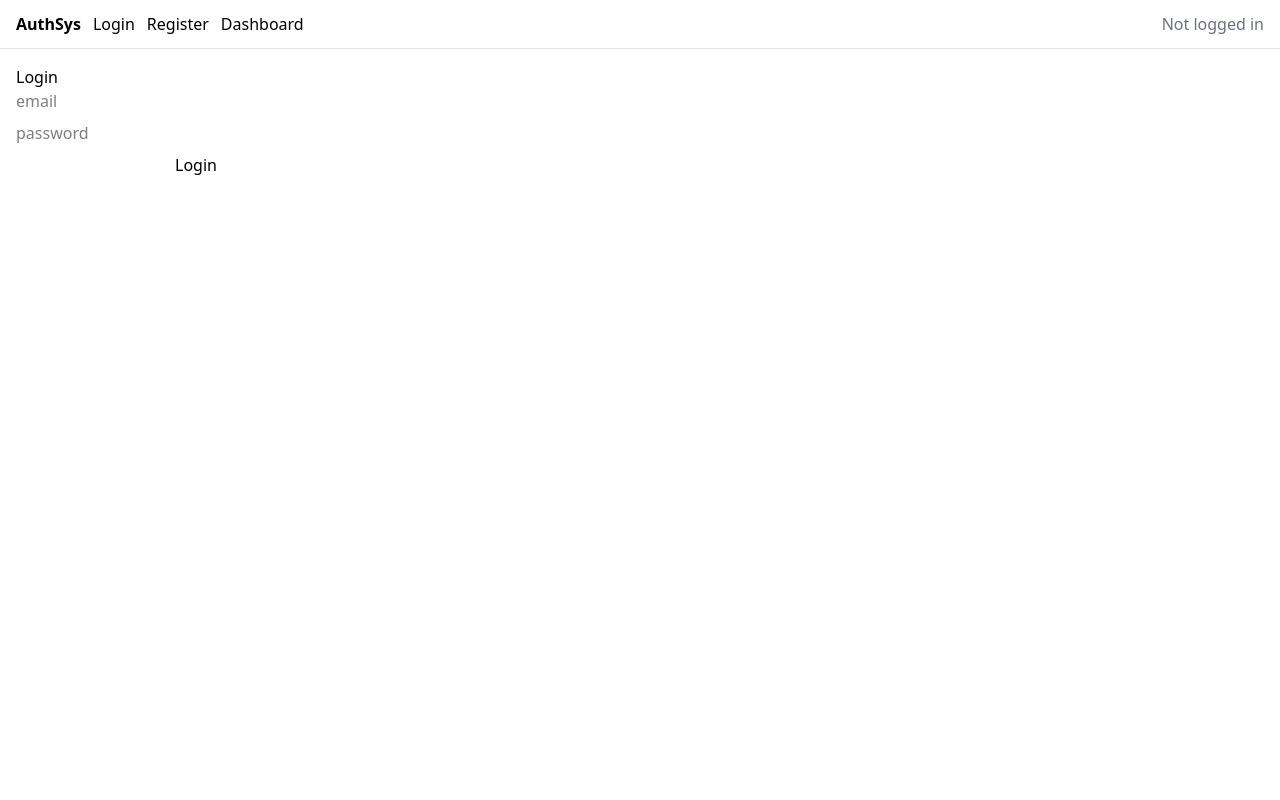
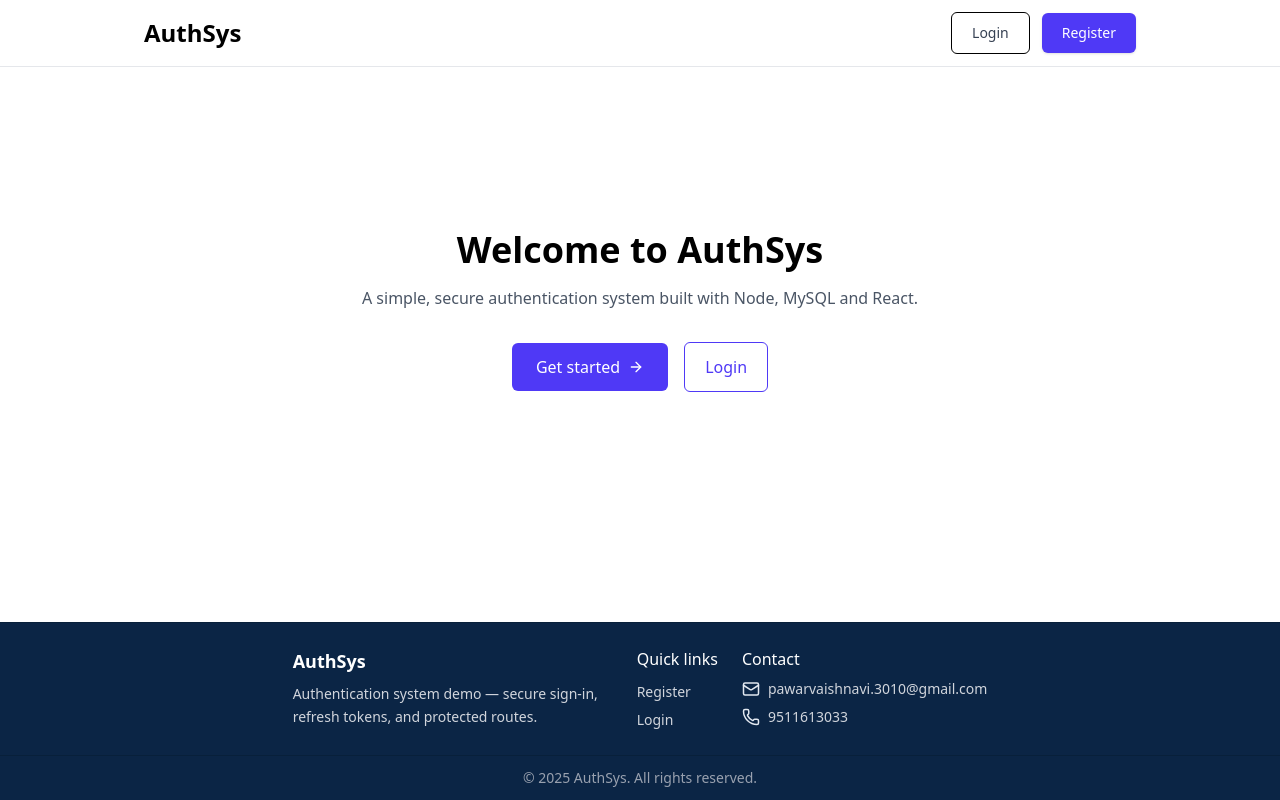
Before and after one commit to vaishnavipawardottech/fullstackauthsys, a React app in the folder frontend/: page / in a window 1280 px wide. Built offline with nearby package versions, Linux system fonts and the light colour scheme; no server answers; the HTML template or start-up script is replaced by a standard one.

Commit message:
create dashboard and enhance it's ui

```diff
--- a/frontend/package.json
+++ b/frontend/package.json
@@ -13,6 +13,7 @@
     "@reduxjs/toolkit": "^2.10.1",
     "@tailwindcss/vite": "^4.1.17",
     "axios": "^1.13.2",
+    "lucide-react": "^0.553.0",
     "react": "^19.1.1",
     "react-dom": "^19.1.1",
     "react-redux": "^9.2.0",
--- a/frontend/src/App.jsx
+++ b/frontend/src/App.jsx
@@ -5,6 +5,7 @@ import LoginForm from './components/LoginForm'
 import RegisterForm from './components/RegisterForm'
 import Dashboard from './components/Dashboard'
 import Navbar from './components/Navbar'
+import Welcome from './components/Welcome'
 import { useDispatch } from 'react-redux'
 import { refreshAccessToken } from './store/slices/authSlice'
 
@@ -21,9 +22,10 @@ function App() {
       <Navbar />
 
       <Routes>
-        <Route path="/" element={<LoginForm />} />
+        <Route path="/login" element={<LoginForm />} />
         <Route path="/register" element={<RegisterForm />} />
-        <Route path="/dashboard" element={<Dashboard />} />
+        <Route path="/" element={<Dashboard />} />
+        <Route path="/welcome" element={<Welcome />} />
       </Routes>
     </BrowserRouter>
   )
--- a/frontend/src/components/Dashboard.jsx
+++ b/frontend/src/components/Dashboard.jsx
@@ -1,32 +1,59 @@
-import React, { useEffect, useState } from 'react'
-import { useSelector, useDispatch } from 'react-redux'
-import { selectCurrentUser, logoutUser } from '../store/slices/authSlice'
-import api from '../utils/api'
+import React from 'react'
+import { Link } from 'react-router-dom'
+import { Mail, Phone, ArrowRight, LogIn } from 'lucide-react'
 
 export default function Dashboard() {
-  const user = useSelector(selectCurrentUser)
-  const dispatch = useDispatch()
-  const [protectedData, setProtectedData] = useState(null)
+  return (
+    <div className="min-h-screen flex flex-col">
+      <main className="grow flex items-center justify-center container mx-auto px-6 py-8">
+        <section className="max-w-3xl mx-auto text-center py-6">
+          <h1 className="text-4xl font-extrabold mb-4">Welcome to AuthSys</h1>
+          <p className="text-gray-600 mb-8">A simple, secure authentication system built with Node, MySQL and React.</p>
 
-  useEffect(() => {
-    let mounted = true
-    api.get('/api/protected')
-      .then(res => { if (mounted) setProtectedData(res.data) })
-      .catch(err => { if (mounted) setProtectedData({ error: err.message }) })
-    return () => { mounted = false }
-  }, [])
+          <div className="flex items-center justify-center gap-4">
+            <Link to="/register" className="inline-flex items-center gap-2 bg-indigo-600 text-white px-6 py-3 rounded-md hover:bg-indigo-700">
+              Get started <ArrowRight size={16} />
+            </Link>
 
-  function handleLogout() {
-    dispatch(logoutUser())
-  }
+            <Link to="/login" className="inline-flex items-center gap-2 border border-indigo-600 text-indigo-600 px-5 py-3 rounded-md hover:bg-indigo-50">
+              Login
+            </Link>
+          </div>
+        </section>
+      </main>
 
-  return (
-    <div style={{ padding: 16 }}>
-      <h2>Dashboard</h2>
-      {user ? <div>Welcome, {user.username}</div> : <div>You are not logged in</div>}
-      <button onClick={handleLogout} style={{ marginTop: 8 }}>Logout</button>
-      <h3>Protected data</h3>
-      <pre>{JSON.stringify(protectedData, null, 2)}</pre>
+      <footer className="bg-[#0b2545] border-t border-[#08203a]">
+        <div className="container mx-auto px-6 py-6 flex flex-col md:flex-row md:justify-center md:items-start gap-6">
+          <div className="md:max-w-xs mx-auto md:mx-0 text-left">
+            <h3 className="text-white text-lg font-semibold">AuthSys</h3>
+            <p className="text-gray-300 text-sm mt-2 leading-relaxed max-w-[20rem]">Authentication system demo — secure sign-in, refresh tokens, and protected routes.</p>
+          </div>
+
+          <div className="md:max-w-xs mx-auto md:mx-0 text-left">
+            <h4 className="text-white font-medium mb-2">Quick links</h4>
+            <ul className="space-y-1">
+              <li><Link to="/register" className="text-gray-300 text-sm hover:underline">Register</Link></li>
+              <li><Link to="/login" className="text-gray-300 text-sm hover:underline">Login</Link></li>
+            </ul>
+          </div>
+
+          <div className="md:max-w-xs mx-auto md:mx-0 text-left">
+            <h4 className="text-white font-medium mb-2">Contact</h4>
+            <div className="flex items-center gap-2 text-slate-200">
+              <Mail size={18} />
+              <a className="hover:underline text-gray-300 text-sm">pawarvaishnavi.3010@gmail.com</a>
+            </div>
+            <div className="flex items-center gap-2 text-slate-200 mt-2">
+              <Phone size={18} />
+              <a className="hover:underline text-gray-300 text-sm">9511613033</a>
+            </div>
+          </div>
+        </div>
+
+        <div className="border-t border-[#08203a]">
+          <div className="container mx-auto px-6 py-3 text-sm text-gray-400 text-center">© 2025 AuthSys. All rights reserved.</div>
+        </div>
+      </footer>
     </div>
   )
 }
--- a/frontend/src/components/LoginForm.jsx
+++ b/frontend/src/components/LoginForm.jsx
@@ -17,20 +17,44 @@ export default function LoginForm() {
     e.preventDefault()
     const result = await dispatch(loginUser({ email, password }))
     if (result.meta.requestStatus === 'fulfilled') {
-      navigate('/dashboard')
+      navigate('/welcome')
     }
   }
 
   return (
-    <div style={{ padding: 16 }}>
-      <h2>Login</h2>
-      <form onSubmit={handleSubmit} style={{ display: 'flex', flexDirection: 'column', gap: 8, maxWidth: 360 }}>
-        <input value={email} onChange={e => setEmail(e.target.value)} placeholder="email" />
-        <input value={password} onChange={e => setPassword(e.target.value)} placeholder="password" type="password" />
-        <button type="submit" disabled={status === 'loading'}>Login</button>
+    <div className="max-w-md mx-auto p-6">
+      <h2 className="text-2xl font-semibold mb-4">Login</h2>
+
+      <form onSubmit={handleSubmit} className="flex flex-col gap-4 w-full">
+        <input
+          value={email}
+          onChange={e => setEmail(e.target.value)}
+          placeholder="Email"
+          className="border rounded-md px-3 py-2 focus:outline-none focus:ring-2 focus:ring-indigo-400"
+          type="email"
+          required
+        />
+
+        <input
+          value={password}
+          onChange={e => setPassword(e.target.value)}
+          placeholder="Password"
+          type="password"
+          required
+          className="border rounded-md px-3 py-2 focus:outline-none focus:ring-2 focus:ring-indigo-400"
+        />
+
+        <button
+          type="submit"
+          disabled={status === 'loading'}
+          className="bg-indigo-600 text-white px-4 py-2 rounded-md hover:bg-indigo-700 disabled:opacity-60"
+        >
+          {status === 'loading' ? 'Logging in…' : 'Login'}
+        </button>
       </form>
-      {error && <div style={{ color: 'red' }}>{error}</div>}
-      {user && <div>Logged in as {user.username}</div>}
+
+      {error && <div className="text-red-600 mt-3">{error}</div>}
+      {user && <div className="text-green-600 mt-3">Logged in as {user.username}</div>}
     </div>
   )
 }
--- a/frontend/src/components/Navbar.jsx
+++ b/frontend/src/components/Navbar.jsx
@@ -1,39 +1,19 @@
 import React from 'react'
-import { Link, useNavigate } from 'react-router-dom'
-import { useSelector, useDispatch } from 'react-redux'
-import { selectCurrentUser, logoutUser } from '../store/slices/authSlice'
+import { Link } from 'react-router-dom'
 
 export default function Navbar() {
-  const user = useSelector(selectCurrentUser)
-  const dispatch = useDispatch()
-  const navigate = useNavigate()
 
-  const handleLogout = async () => {
-    await dispatch(logoutUser())
-    navigate('/')
-  }
 
-  return (
-    <header style={{ display: 'flex', alignItems: 'center', justifyContent: 'space-between', padding: '12px 16px', borderBottom: '1px solid #e5e7eb' }}>
-      <div style={{ display: 'flex', gap: 12, alignItems: 'center' }}>
-        <Link to="/" style={{ textDecoration: 'none', fontWeight: '600' }}>AuthSys</Link>
-        <nav style={{ display: 'flex', gap: 12 }}>
-          <Link to="/">Login</Link>
-          <Link to="/register">Register</Link>
-          <Link to="/dashboard">Dashboard</Link>
-        </nav>
-      </div>
+    return (
+      <header className="fixed inset-x-0 top-0 z-50 flex items-center justify-between px-6 py-3 bg-white border-b border-gray-200">
+        <div className="flex items-center gap-4">
+          <Link to="/" className="font-bold text-2xl ml-30">AuthSys</Link>
+        </div>
 
-      <div>
-        {user ? (
-          <div style={{ display: 'flex', gap: 12, alignItems: 'center' }}>
-            <span>Hi, {user.username}</span>
-            <button onClick={handleLogout}>Logout</button>
-          </div>
-        ) : (
-          <span style={{ color: '#6b7280' }}>Not logged in</span>
-        )}
-      </div>
-    </header>
-  )
+        <div className="flex items-center gap-3 mr-30">
+          <Link to="/login" className="px-5 py-2.5 rounded-md border border-black text-sm font-medium text-gray-700 hover:bg-gray-100">Login</Link>
+          <Link to="/register" className="px-5 py-2.5 rounded-md text-sm font-medium bg-indigo-600 text-white hover:bg-indigo-700 shadow">Register</Link>
+        </div>
+      </header>
+    )
 }
--- a/frontend/src/components/RegisterForm.jsx
+++ b/frontend/src/components/RegisterForm.jsx
@@ -18,20 +18,51 @@ export default function RegisterForm() {
     const result = await dispatch(registerUser({ username, email, password }))
     if (result.meta.requestStatus === 'fulfilled') {
       // after register, redirect to login
-      navigate('/')
+      navigate('/login')
     }
   }
 
   return (
-    <div style={{ padding: 16 }}>
-      <h2>Register</h2>
-      <form onSubmit={handleSubmit} style={{ display: 'flex', flexDirection: 'column', gap: 8, maxWidth: 360 }}>
-        <input value={username} onChange={e => setUsername(e.target.value)} placeholder="username" />
-        <input value={email} onChange={e => setEmail(e.target.value)} placeholder="email" />
-        <input value={password} onChange={e => setPassword(e.target.value)} placeholder="password" type="password" />
-        <button type="submit" disabled={status === 'loading'}>Register</button>
+    <div className="max-w-md mx-auto p-6">
+      <h2 className="text-2xl font-semibold mb-4">Register</h2>
+
+      <form onSubmit={handleSubmit} className="flex flex-col gap-4 w-full">
+        <input
+          value={username}
+          onChange={e => setUsername(e.target.value)}
+          placeholder="Username"
+          required
+          className="border rounded-md px-3 py-2 focus:outline-none focus:ring-2 focus:ring-indigo-400"
+        />
+
+        <input
+          value={email}
+          onChange={e => setEmail(e.target.value)}
+          placeholder="Email"
+          type="email"
+          required
+          className="border rounded-md px-3 py-2 focus:outline-none focus:ring-2 focus:ring-indigo-400"
+        />
+
+        <input
+          value={password}
+          onChange={e => setPassword(e.target.value)}
+          placeholder="Password"
+          type="password"
+          required
+          className="border rounded-md px-3 py-2 focus:outline-none focus:ring-2 focus:ring-indigo-400"
+        />
+
+        <button
+          type="submit"
+          disabled={status === 'loading'}
+          className="bg-indigo-600 text-white px-4 py-2 rounded-md hover:bg-indigo-700 disabled:opacity-60"
+        >
+          {status === 'loading' ? 'Creating…' : 'Register'}
+        </button>
       </form>
-      {error && <div style={{ color: 'red' }}>{error}</div>}
+
+      {error && <div className="text-red-600 mt-3">{error}</div>}
     </div>
   )
 }
--- /dev/null
+++ b/frontend/src/components/Welcome.jsx
@@ -0,0 +1,9 @@
+import React from 'react'
+
+function Welcome() {
+  return (
+    <div>Welcome</div>
+  )
+}
+
+export default Welcome
```
Also changed, not shown: 1 other file (tests, documents, lock files or other folders).
